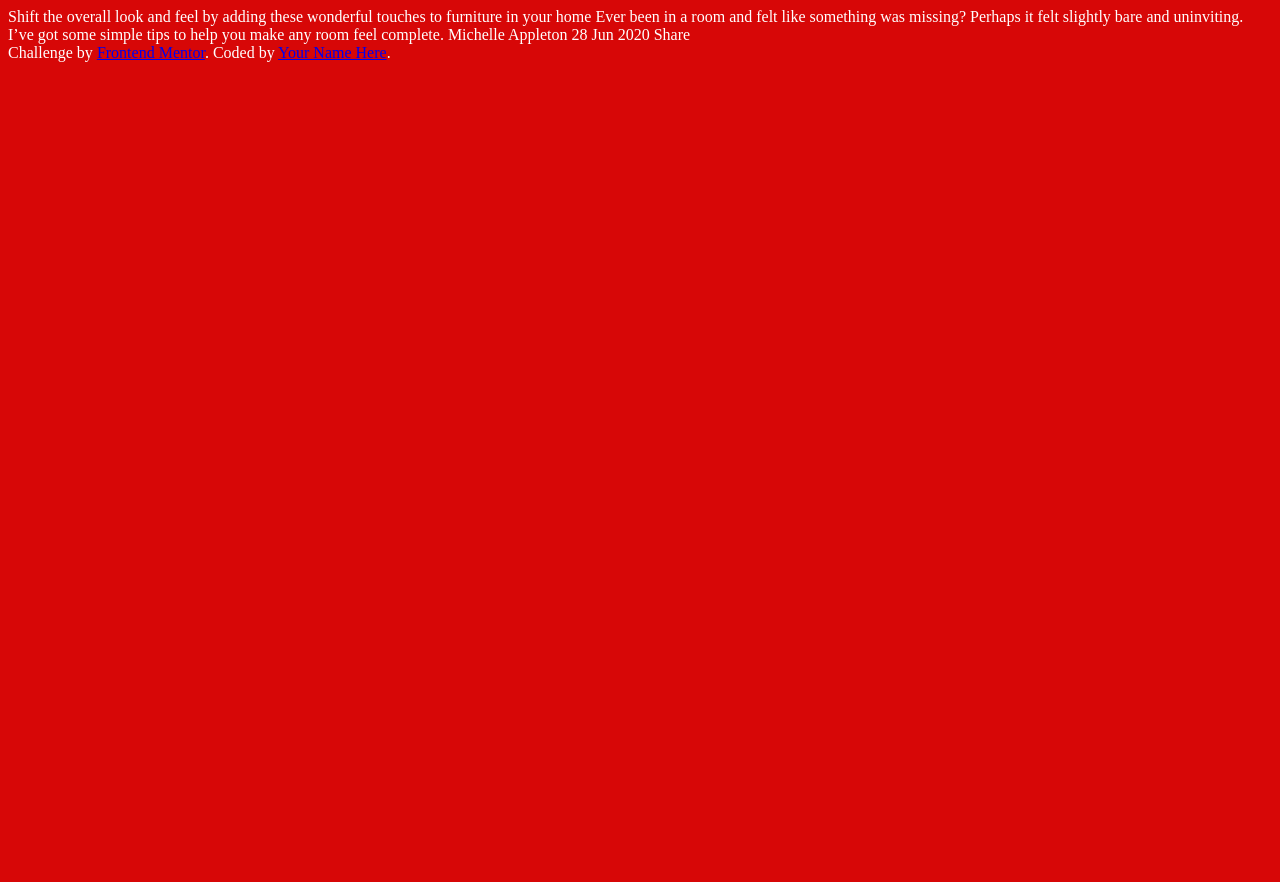
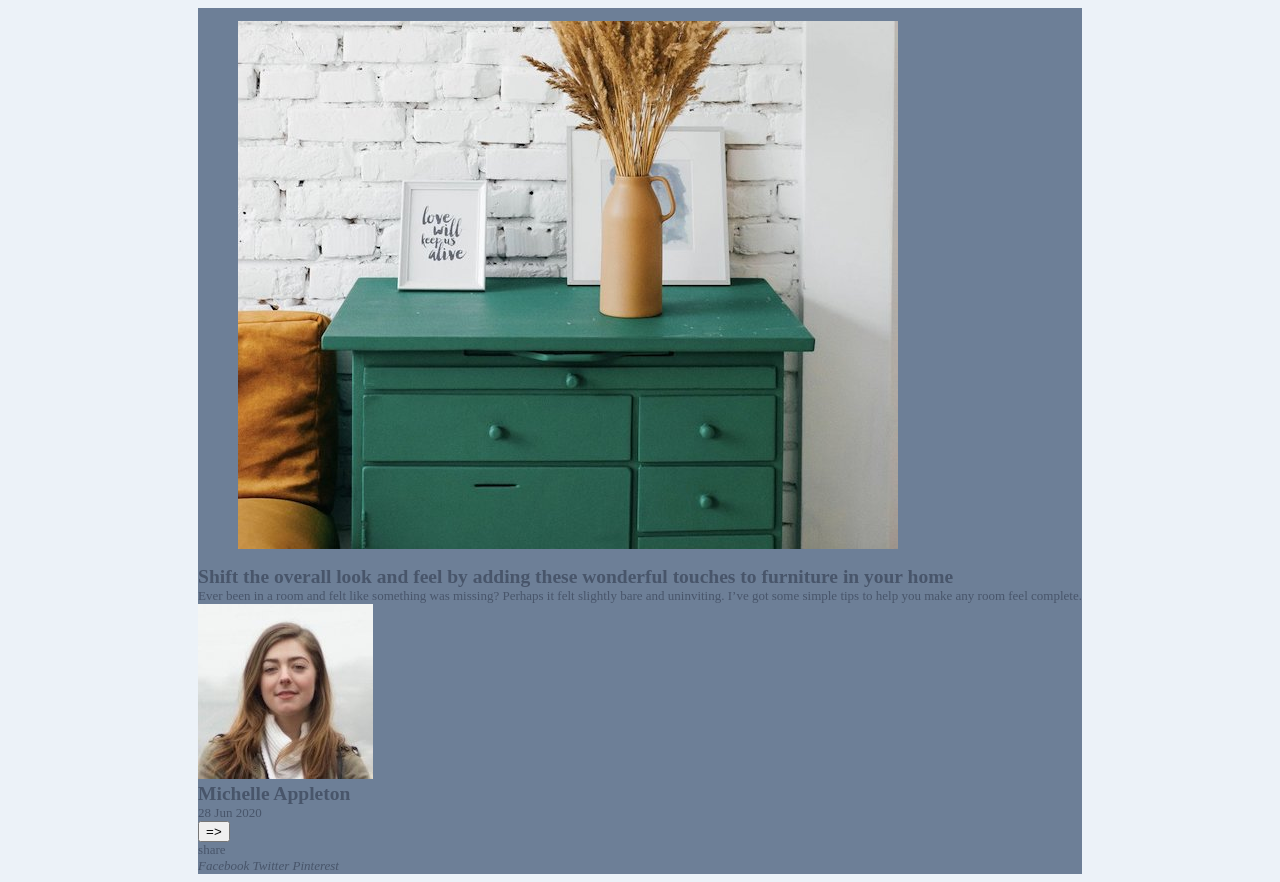
Before and after one commit to cacosted/article-preview, a website: page index.html in a window 1280 px wide. Before the commit the page ends 800 px from the top, so only its background shows below. Drawn offline with Linux system fonts and the light colour scheme.

Commit message:
Added base styling, Added info to README

```diff
--- a/index.html
+++ b/index.html
@@ -10,22 +10,42 @@
   <script defer src="main.js"></script>
 </head>
 <body>
+  <main class="container">
+    <article class="card">
 
-  Shift the overall look and feel by adding these wonderful
-  touches to furniture in your home
+      <figure class="card__img">
+        <img src="./images/drawers.jpg" alt="">
+      </figure>
 
-  Ever been in a room and felt like something was missing? Perhaps
-  it felt slightly bare and uninviting. I’ve got some simple tips
-  to help you make any room feel complete.
+      <div class="card__content">
 
-  Michelle Appleton
-  28 Jun 2020
+        <h1>
+          Shift the overall look and feel by adding these wonderful
+          touches to furniture in your home
+        </h1>
+        <p>
+          Ever been in a room and felt like something was missing? Perhaps
+          it felt slightly bare and uninviting. I’ve got some simple tips
+          to help you make any room feel complete.
+        </p>
 
-  Share
+        <footer class="card__user">
+          <div class="card__author">
+            <img src="./images/avatar-michelle.jpg" alt="Michelle Appleton">
+            <h2>Michelle Appleton</h2>
+            <p>28 Jun 2020</p>
+          </div>
+          <button id="btn__share" type="button">=></button>
+          <div class="contacts">
+            <p class="contacts-title">share</p>
+            <i>Facebook</i>
+            <i>Twitter</i>
+            <i>Pinterest</i>
+          </div>
+        </footer>
 
-  <div class="attribution">
-    Challenge by <a href="https://www.frontendmentor.io?ref=challenge" target="_blank">Frontend Mentor</a>.
-    Coded by <a href="#">Your Name Here</a>.
-  </div>
+      </div>
+    </article>
+  </main>
 </body>
 </html>
--- /dev/null
+++ b/styles/_reset.styl
@@ -0,0 +1,11 @@
+*
+  box-sizing: border-box
+
+body
+  background-color: accent-light
+  color: main-dark
+  font-size: regular-size
+
+h1, h2, p
+  margin: 0
+  padding: 0
--- a/styles/_variables.styl
+++ b/styles/_variables.styl
@@ -1 +1,8 @@
-main-color = rgb(215, 7, 7)
+// Colors
+main-dark = hsl(217, 19%, 35%)
+main-light = hsl(214, 17%, 51%)
+main-color = hsl(212, 23%, 69%)
+accent-light = hsl(210, 46%, 95%)
+
+// Sizes
+regular-size = 13px
--- /dev/null
+++ b/styles/card.styl
@@ -0,0 +1,2 @@
+.card
+  background-color: main-light
--- a/styles/main.styl
+++ b/styles/main.styl
@@ -1,12 +1,9 @@
-@import '_variables.styl'
+@require '_variables.styl'
+@require '_reset.styl'
 
-*
-  box-sizing: border-box
+.container
+  min-height: 100vh
+  display: grid
+  place-items: center
 
-
-body
-  background-color: main-color
-  color: #fff
-h1, p
-  margin: 0
-  padding: 0
+@require 'card.styl'
```
Also changed, not shown: README.md, public/main.css.
